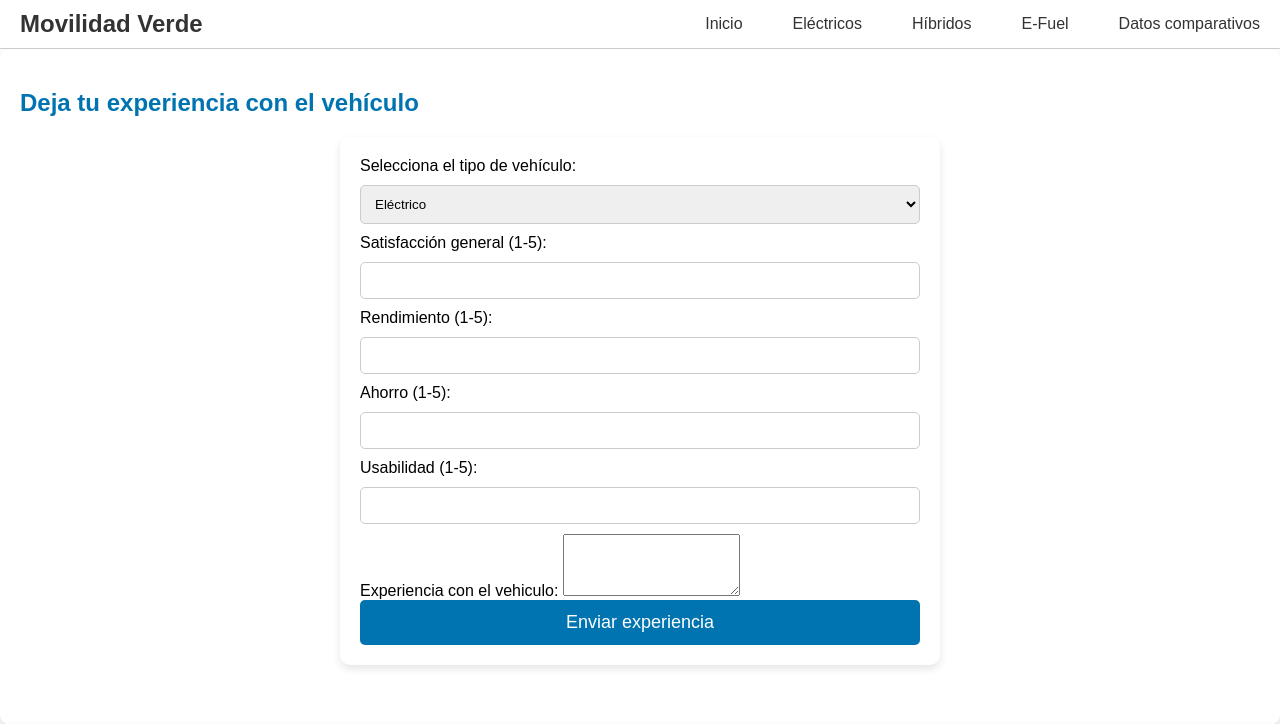
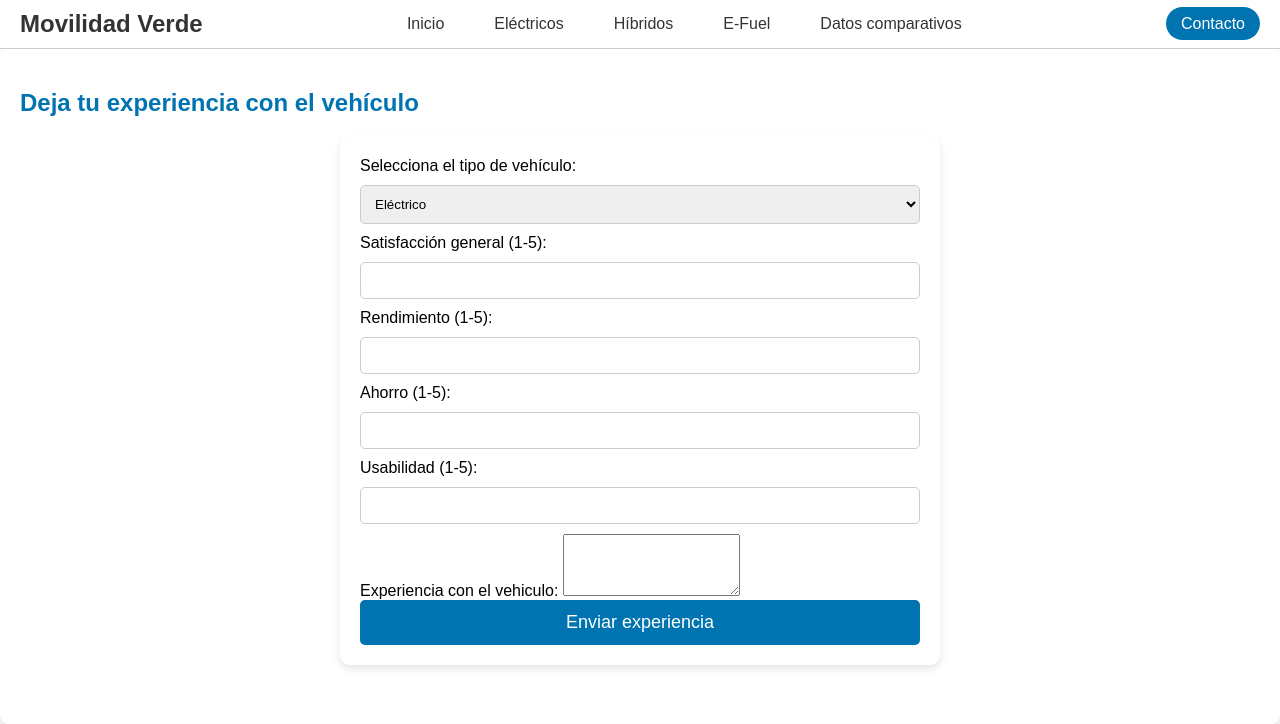
Before and after one commit to Alejandroceballos95/www.movildadVerde.com, a Flask app: page /opinion in a window 1280 px wide. Shown: the top 724 px of the page. Run offline with Flask 3, Linux system fonts and the light colour scheme.

Commit message:
Ajuste nav-bar

```diff
--- a/templates/opinion.html
+++ b/templates/opinion.html
@@ -7,10 +7,13 @@
     <link rel="stylesheet" href="{{ url_for('static', filename='CSS/styleBlock.css') }}">
 </head>
 <body>
+        <!-- ===== Cabecera: Barra de navegación ===== -->
         <header class="navbar">
+            <!-- Logo de la barra de navegación -->
             <div class="logo">
                 <a href="#">Movilidad Verde</a>
             </div>
+
             <!-- Menú de navegación -->
             <nav>
                 <ul>
@@ -21,6 +24,11 @@
                     <li><a href="{{ url_for('datos_comparativos') }}">Datos comparativos</a></li>
                 </ul>
             </nav>
+
+            <!-- Botón de llamada a la acción (Contacto) -->
+            <div class="nav-cta">
+                <a href="#contacto" class="cta-button">Contacto</a>
+            </div>
         </header>
 
     <main>
```
Lines whose indentation alone changed are shown as unchanged.
